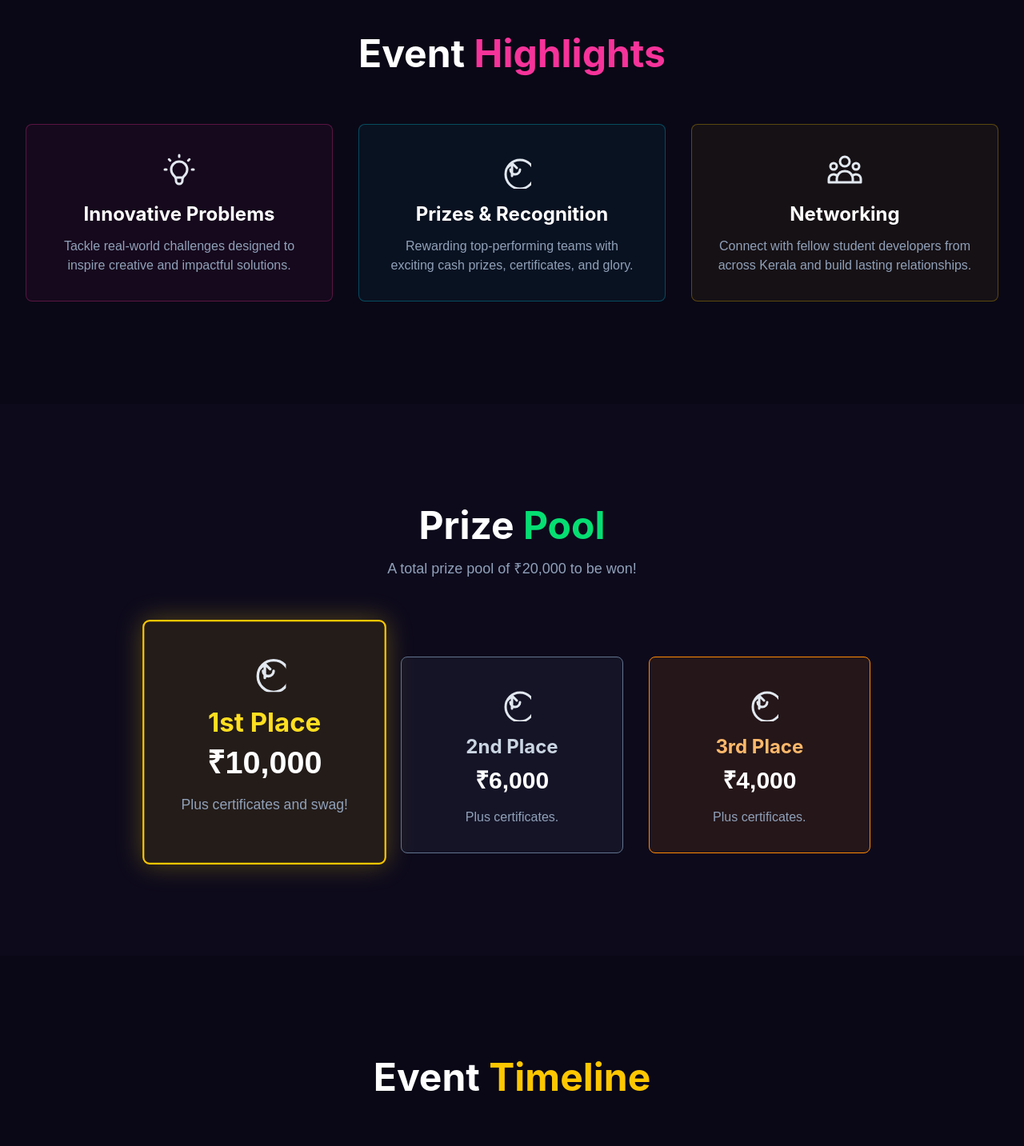
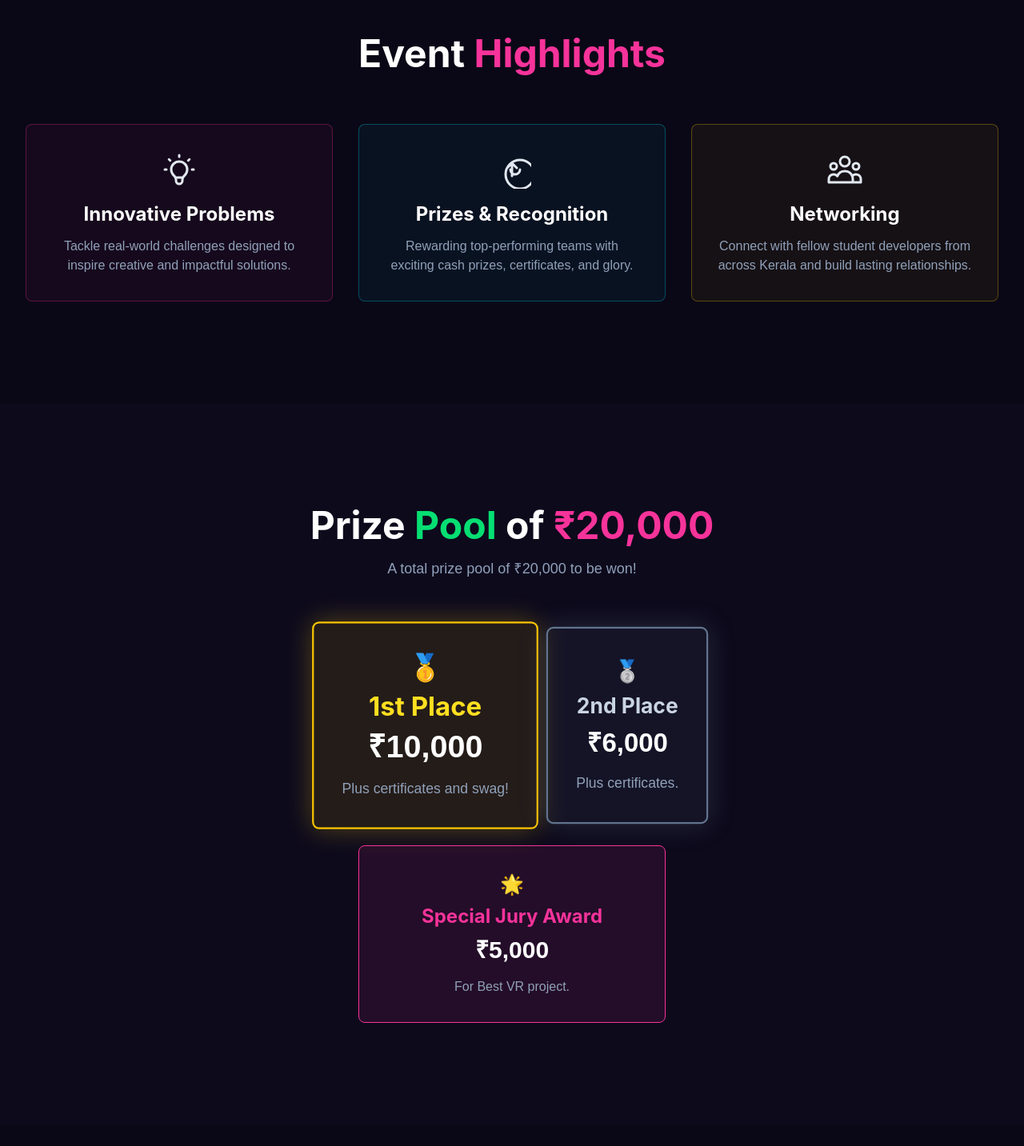
Before and after one commit to athulmenondev/HackNova, a React (Vite) app: page / in a window 1280 px wide. Shown: the part 1330-2763 px from the top of the page at 80% size. Built offline with nearby package versions, Linux system fonts and the light colour scheme.

Commit message:
added sponsor detaiils

```diff
--- a/src/App.tsx
+++ b/src/App.tsx
@@ -1,5 +1,7 @@
 import { useState, useEffect, useRef, useMemo } from 'react';
 import type { RefObject } from 'react';
+import wonderLandLogoText from './assets/wonderland_logo_text.png';
+import wonderLandLogo from './assets/wonderland_logo.png';
 
 // Helper component for SVG icons
 const Icons = {
@@ -10,7 +12,7 @@ const Icons = {
     <svg className="w-12 h-12 mb-4 mx-auto" fill="none" stroke="currentColor" viewBox="0 0 24 24" xmlns="http://www.w3.org/2000/svg"><path strokeLinecap="round" strokeLinejoin="round" strokeWidth="1.5" d="M9 11l3-3m0 0l3 3m-3-3v8m5-4a3 3 0 01-6 0m-3 3a9 9 0 1118 0 9 9 0 01-18 0z"></path></svg>
   ),
   Users: () => (
-    <svg className="w-12 h-12 mb-4 mx-auto" fill="none" stroke="currentColor" viewBox="0 0 24 24" xmlns="http://www.w3.org/2000/svg"><path strokeLinecap="round" strokeLinejoin="round" strokeWidth="1.5" d="M17 20h5v-2a3 3 0 00-5.356-1.857M17 20H7m10 0v-2c0-.656-.126-1.283-.356-1.857M7 20H2v-2a3 3 0 015.356-1.857M7 20v-2c0-.656.126-1.283.356-1.857m0 0a5.002 5.002 0 019.288 0M15 7a3 3 0 11-6 0 3 3 0 016 0zm6 3a2 2 0 11-4 0 2 2 0 014 0zM7 10a2 2 0 11-4 0 2 2 0 014 0z"></path></svg>
+    <svg className="w-12 h-12 mb-4 mx-auto" fill="none" stroke="currentColor" viewBox="0 0 24 24" xmlns="http://www.w3.org/2000/svg"><path strokeLinecap="round" strokeLinejoin="round" strokeWidth="1.5" d="M17 20h5v-2a3 3 0 00-5.356-1.857M17 20H7m10 0v-2c0-.656-.126-1.283-.356-1.857M7 20H2v-2a3 3 0 015.356-1.857m0 0a5.002 5.002 0 019.288 0M15 7a3 3 0 11-6 0 3 3 0 016 0zm6 3a2 2 0 11-4 0 2 2 0 014 0zM7 10a2 2 0 11-4 0 2 2 0 014 0z"></path></svg>
   ),
 };
 
@@ -285,6 +287,10 @@ export default function App() {
                         <h1 className="title-font text-4xl md:text-5xl lg:text-7xl font-bold text-white leading-none tracking-wider title-shadow mb-6">
                            HACKNOVA
                         </h1>
+                        <div className="flex flex-col items-center mb-6">
+                            <p className="text-lg md:text-xl text-slate-400 font-bold mb-2">In Association with</p>
+                            <img src={wonderLandLogo} alt="Associated Logo" className="h-16 w-auto" />
+                        </div>
                         <p className="max-w-3xl mx-auto text-lg md:text-xl text-cyan-300 mb-4 tracking-widest">
                            Saturday, September 13, 2025 &middot; 9am to 5pm
                         </p>
@@ -340,27 +346,29 @@ export default function App() {
                 <section ref={prizesRef} id="prizes" className={`py-20 md:py-32`}>
                      <div className={`container mx-auto px-4 sm:px-6 lg:px-8 transition-all duration-500 ease-in-out ${isPrizesVisible ? 'opacity-100' : 'opacity-0'}`}>
                         <div className="text-center mb-16">
-                            <h2 className={`text-4xl md:text-5xl font-bold text-white transition-all duration-500 ease-in-out ${isPrizesVisible ? 'opacity-100 translate-y-0' : 'opacity-0 translate-y-8'}`}>Prize <span className="text-green-400">Pool</span></h2>
+                            <h2 className={`text-4xl md:text-5xl font-bold text-white transition-all duration-500 ease-in-out ${isPrizesVisible ? 'opacity-100 translate-y-0' : 'opacity-0 translate-y-8'}`}>Prize <span className="text-green-400">Pool</span> of <span className='text-pink-500'>₹20,000</span></h2>
                             <p className={`mt-4 text-lg text-slate-400 max-w-2xl mx-auto transition-all duration-500 ease-in-out delay-100 ${isPrizesVisible ? 'opacity-100 translate-y-0' : 'opacity-0 translate-y-8'}`}>A total prize pool of ₹20,000 to be won!</p>
                         </div>
-                        <div className="grid grid-cols-1 md:grid-cols-3 gap-8 max-w-4xl mx-auto">
+                        <div className="flex flex-col md:flex-row justify-center items-center gap-8 max-w-4xl mx-auto">
                             <div className={`border-2 border-yellow-400 bg-yellow-400/10 p-8 rounded-lg text-center transform md:scale-110 shadow-[0_0_30px_rgba(250,204,21,0.3)] transition-all duration-500 ease-in-out delay-200 ${isPrizesVisible ? 'opacity-100 translate-y-0' : 'opacity-0 translate-y-8'}`}>
-                                <Icons.Trophy />
+                                <h3 className="text-3xl font-bold text-yellow-300 mb-2">🥇</h3>
                                 <h3 className="text-3xl font-bold text-yellow-300 mb-2">1st Place</h3>
                                 <p className="text-4xl font-bold text-white mb-4">₹10,000</p>
                                 <p className="text-slate-400">Plus certificates and swag!</p>
                             </div>
-                            <div className={`border border-slate-500 bg-slate-500/10 p-8 rounded-lg text-center mt-0 md:mt-8 transition-all duration-500 ease-in-out delay-300 ${isPrizesVisible ? 'opacity-100 translate-y-0' : 'opacity-0 translate-y-8'}`}>
-                               <Icons.Trophy />
+                            <div className={`border-2 border-slate-500 bg-slate-500/10 p-8 rounded-lg text-center transform md:scale-110 shadow-[0_0_30px_rgba(100,116,139,0.3)] transition-all duration-500 ease-in-out delay-300 ${isPrizesVisible ? 'opacity-100 translate-y-0' : 'opacity-0 translate-y-8'}`}>
+                                <h3 className="text-2xl font-bold text-slate-300 mb-2">🥈</h3>
                                 <h3 className="text-2xl font-bold text-slate-300 mb-2">2nd Place</h3>
                                 <p className="text-3xl font-bold text-white mb-4">₹6,000</p>
                                 <p className="text-slate-400">Plus certificates.</p>
                             </div>
-                            <div className={`border border-orange-400 bg-orange-400/10 p-8 rounded-lg text-center mt-0 md:mt-8 transition-all duration-500 ease-in-out delay-400 ${isPrizesVisible ? 'opacity-100 translate-y-0' : 'opacity-0 translate-y-8'}`}>
-                                <Icons.Trophy />
-                                <h3 className="text-2xl font-bold text-orange-300 mb-2">3rd Place</h3>
-                                <p className="text-3xl font-bold text-white mb-4">₹4,000</p>
-                                <p className="text-slate-400">Plus certificates.</p>
+                        </div>
+                        <div className={`flex justify-center mt-8`}>
+                           <div className={`border border-pink-500 bg-pink-500/10 p-8 rounded-lg text-center max-w-sm w-full transition-all duration-500 ease-in-out delay-400 ${isPrizesVisible ? 'opacity-100 translate-y-0' : 'opacity-0 translate-y-8'}`}>
+                                <h3 className="text-2xl font-bold text-pink-500 mb-2">🌟</h3>
+                                <h3 className="text-2xl font-bold text-pink-500 mb-2">Special Jury Award</h3>
+                                <p className="text-3xl font-bold text-white mb-4">₹5,000</p>
+                                <p className="text-slate-400">For Best VR project.</p>
                             </div>
                         </div>
                     </div>
@@ -374,13 +382,20 @@ export default function App() {
                 {/* Sponsor Section */}
                 <section ref={sponsorsRef} id="sponsors" className={`py-20 md:py-32`}>
                     <div className={`container mx-auto px-4 sm:px-6 lg:px-8 text-center transition-all duration-500 ease-in-out ${isSponsorsVisible ? 'opacity-100 translate-y-0' : 'opacity-0 translate-y-8'}`}>
-                        <h2 className={`text-4xl md:text-5xl font-bold text-white mb-6 transition-all duration-500 ease-in-out delay-100 ${isSponsorsVisible ? 'opacity-100 translate-y-0' : 'opacity-0 translate-y-8'}`}>Become a <span className="text-cyan-400">Sponsor</span></h2>
+                        <h2 className={`text-4xl md:text-5xl font-bold text-white mb-6 transition-all duration-500 ease-in-out delay-100 ${isSponsorsVisible ? 'opacity-100 translate-y-0' : 'opacity-0 translate-y-8'}`}>Our <span className="text-cyan-400">Sponsor</span></h2>
                         <p className={`max-w-3xl mx-auto text-lg text-slate-300 mb-10 leading-relaxed transition-all duration-500 ease-in-out delay-200 ${isSponsorsVisible ? 'opacity-100 translate-y-0' : 'opacity-0 translate-y-8'}`}>
-                            Gain brand visibility, engage with young innovators, and support the next generation of engineers. We have multiple sponsorship tiers and are open to custom packages.
+                            A huge thank you to our incredible sponsor for supporting HACKNOVA 2025 and helping us make this event a reality!
                         </p>
-                        <a href="mailto:stacs@nssce.ac.in" className={`bg-pink-600 text-white font-bold text-lg px-8 py-4 rounded-md hover:bg-pink-700 transition duration-300 ease-in-out transform hover:scale-105 shadow-[0_0_20px_rgba(219,39,119,0.5)] transition-all duration-500 ease-in-out delay-300 ${isSponsorsVisible ? 'opacity-100 translate-y-0' : 'opacity-0 translate-y-8'}`}>
-                            Sponsor Us
-                        </a>
+                        <div className={`flex flex-col items-center justify-center p-8 border border-pink-500/30 bg-white-300/ rounded-lg shadow-lg max-w-lg mx-auto transition-all duration-500 ease-in-out delay-300 ${isSponsorsVisible ? 'opacity-100 translate-y-0' : 'opacity-0 translate-y-8'}`}>
+                            <img src={wonderLandLogoText} alt="Create Worlds logo" className="w-48 h-auto mb-6 rounded-md shadow-md" onError={(e) => { e.currentTarget.onerror = null; e.currentTarget.src='https://placehold.co/192x72/0D0A1C/94A3B8?text=Create+Worlds'; }} />
+                            <div className="text-center text-slate-400">
+                                <p className="text-xl font-bold text-white mb-2">Create Worlds</p>
+                                <p className="text-sm">aDBA Robot Invader, Inc.</p>
+                                <p className="text-sm">10080 N. Wolfe Rd. Suite SW3-200</p>
+                                <p className="text-sm">Cupertino California 95014</p>
+                                <p className="text-sm">USA</p>
+                            </div>
+                        </div>
                     </div>
                 </section>
             </main>
--- a/src/components/Navbar.tsx
+++ b/src/components/Navbar.tsx
@@ -180,7 +180,7 @@ export default function Navbar() {
 
             <div className="flex items-center">
               <a
-                href="https://www.google.com"//add the gforms link here
+                href="https://forms.gle/FwDfucXJxgxrcJ9S6"//add the gforms link here
                 className="hidden sm:inline-block bg-pink-600 text-white font-bold px-5 py-2 rounded-md hover:bg-pink-700 transition duration-150 ease-in-out shadow-[0_0_15px_rgba(219,39,119,0.4)] text-sm uppercase tracking-wider"
               >
                 Register
```
Also changed, not shown: src/assets/wonderland_logo.png (added), src/assets/wonderland_logo_text.png (added).
